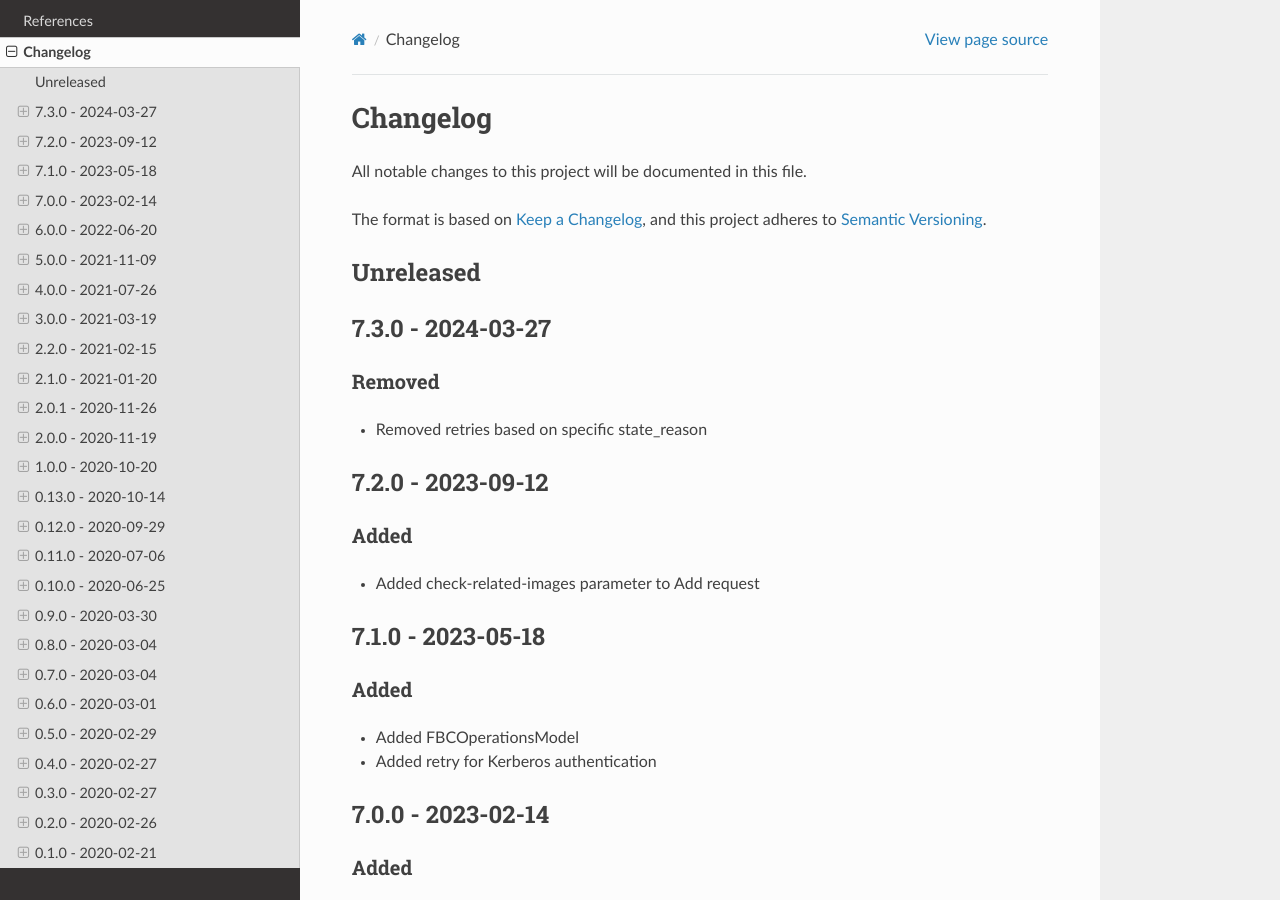
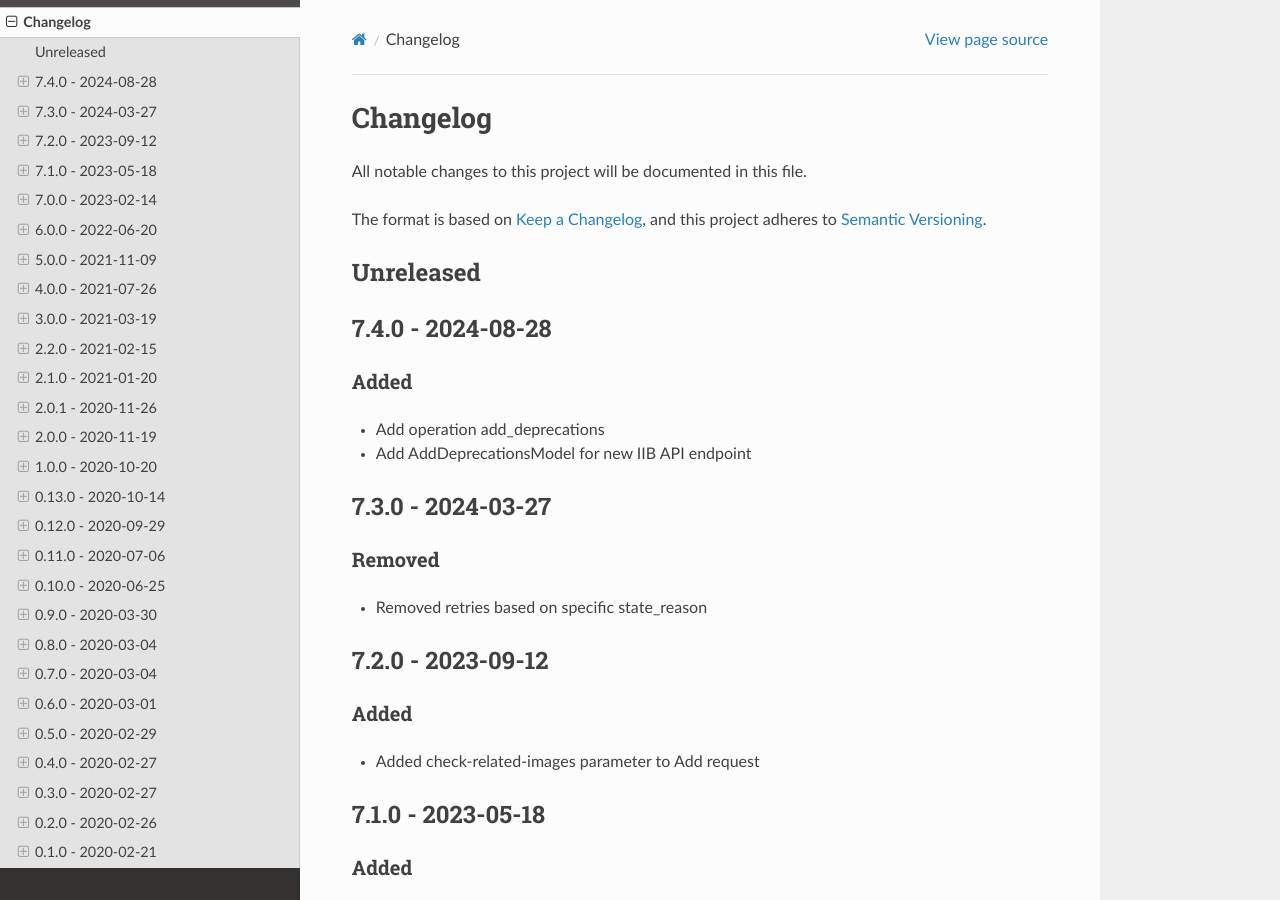
Before and after one commit to release-engineering/iiblib, a Sphinx documentation site: the page built from docs/source/CHANGELOG.md, in a window 1280 px wide and 900 px high. Built offline with Sphinx 7.4.7 and the Read the Docs theme 2.0.0, drawn with Linux system fonts in a browser that asks for light colours.

Commit message:
Release 7.4.0

```diff
--- a/docs/source/CHANGELOG.md
+++ b/docs/source/CHANGELOG.md
@@ -6,6 +6,12 @@ The format is based on [Keep a Changelog](https://keepachangelog.com/en/1.0.0/),
 and this project adheres to [Semantic Versioning](https://semver.org/spec/v2.0.0.html).
 
 ## Unreleased
+
+## 7.4.0 - 2024-08-28
+
+### Added
+ - Add operation add_deprecations
+ - Add AddDeprecationsModel for new IIB API endpoint
 
 ## 7.3.0 - 2024-03-27
 
--- a/setup.py
+++ b/setup.py
@@ -60,7 +60,7 @@ if os.environ.get("READTHEDOCS", None):
 
 setup(
     name="iiblib",
-    version="7.3.0",
+    version="7.4.0",
     description="IIB client library",
     long_description=long_description,
     long_description_content_type="text/markdown",
```
